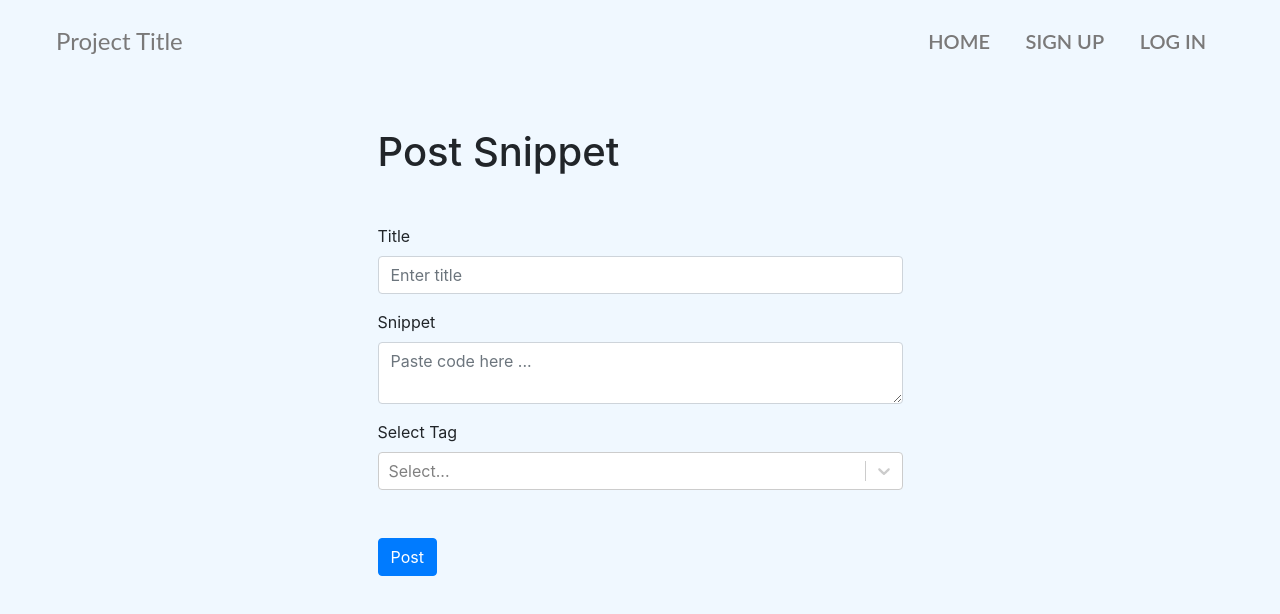
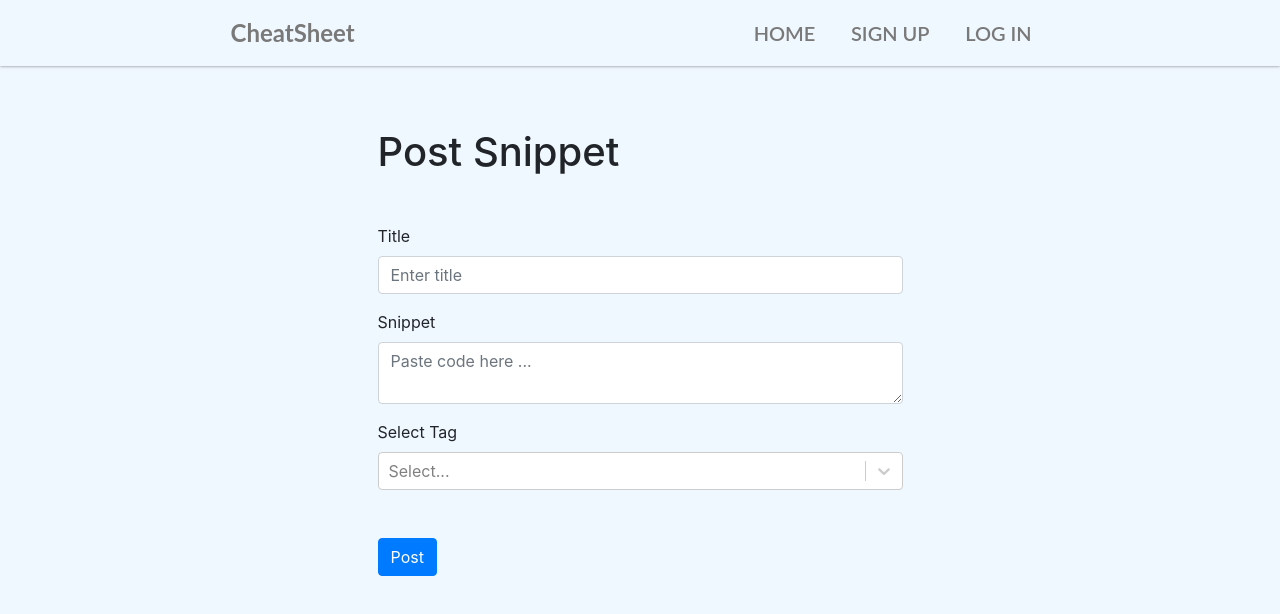
Before and after one commit to kazouki/group-project, a React (Create React App) app: page /inputform in a window 1280 px wide. Shown: the top 614 px of the page. Built offline with nearby package versions, Linux system fonts and the light colour scheme; no server answers.

Commit message:
add styling to navigation

```diff
--- a/src/components/InputForm/index.js
+++ b/src/components/InputForm/index.js
@@ -75,7 +75,6 @@ export default function InputForm() {
               onChange={changeHandler}
 
             />
-            {JSON.stringify(tags)}
           </Form.Group>
 
           <Form.Group className="mt-5">
--- a/src/components/Navigation/index.js
+++ b/src/components/Navigation/index.js
@@ -13,8 +13,8 @@ export default function Navigation() {
 
   return (
     <div className="navbar-homepage">
-      <nav className="navbar">
-        <div className="title">Project Title</div>
+      <nav className="navi-bar">
+        <div className="title">CheatSheet</div>
 
         <div className="navbar-links">
           <ul>
--- a/src/components/Navigation/navigation.css
+++ b/src/components/Navigation/navigation.css
@@ -5,14 +5,19 @@
     width: 100%;
     height: 10vh;
   }
-  .navbar {
-    display: flex;
-    position: relative;
+  .navi-bar {
+    display: flex ;
+    position: fixed !important;
+    top: 0;
+    left: 0;
+    right: 0;
+    z-index: 200;
+    background-color: aliceblue;
+    box-shadow: 0 0 3px;
     justify-content: space-around;
     align-items: center;
     color: rgb(122, 121, 121);
     font-size: 20px;
-
     margin: 0;
   }
 
@@ -20,7 +25,7 @@
     font-size: 1.5rem;
     margin-left: 2.5rem;
     font-family: "Lato", sans-serif;
-    font-weight: 400;
+    font-weight: bold;
   }
 
   .navbar-links {
--- a/src/components/Snippet/Snippet.css
+++ b/src/components/Snippet/Snippet.css
@@ -14,3 +14,7 @@
 .snippetTitle {
   text-align: center;
 }
+
+.btn-primary {
+  margin: 0 20px 20px 0
+}
```
